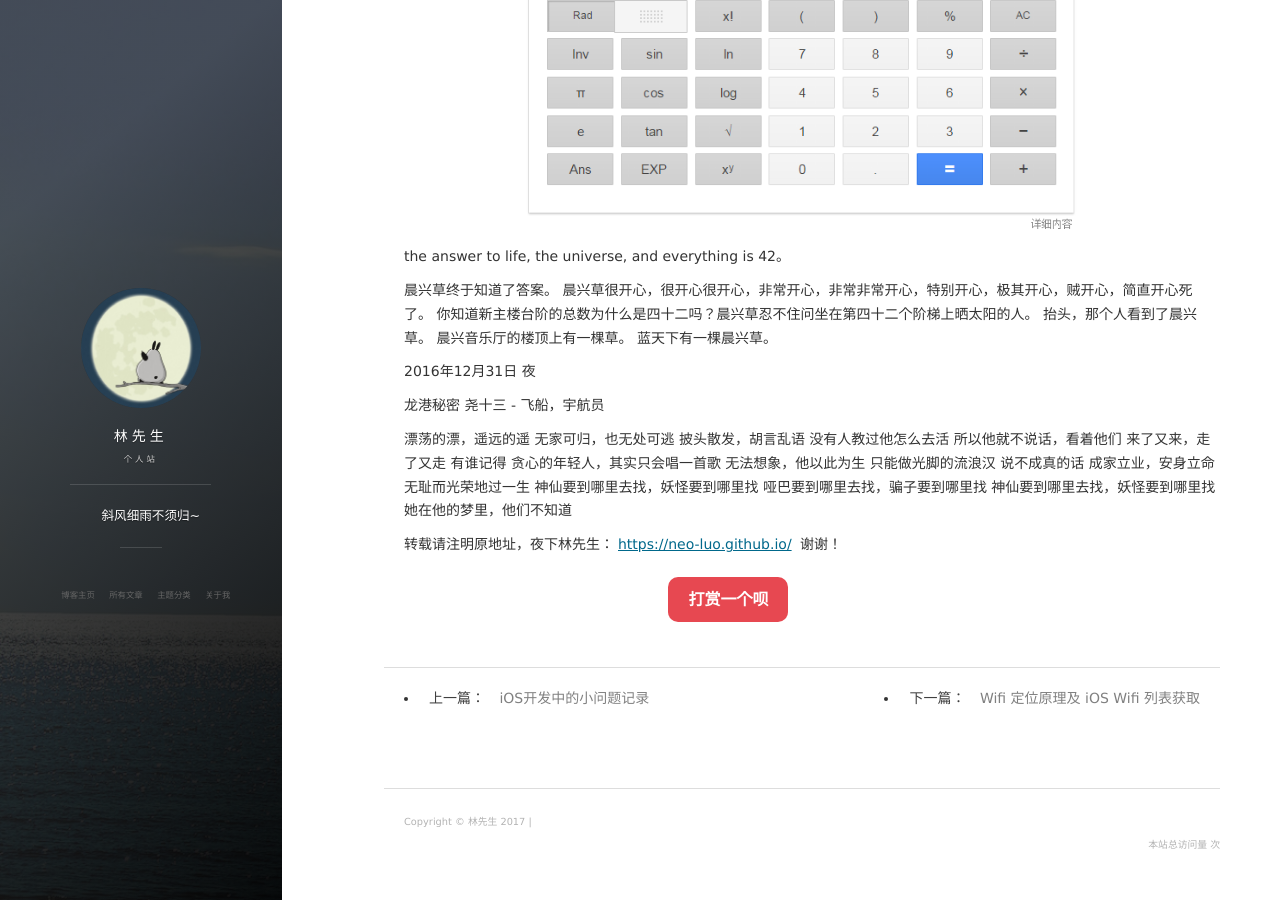
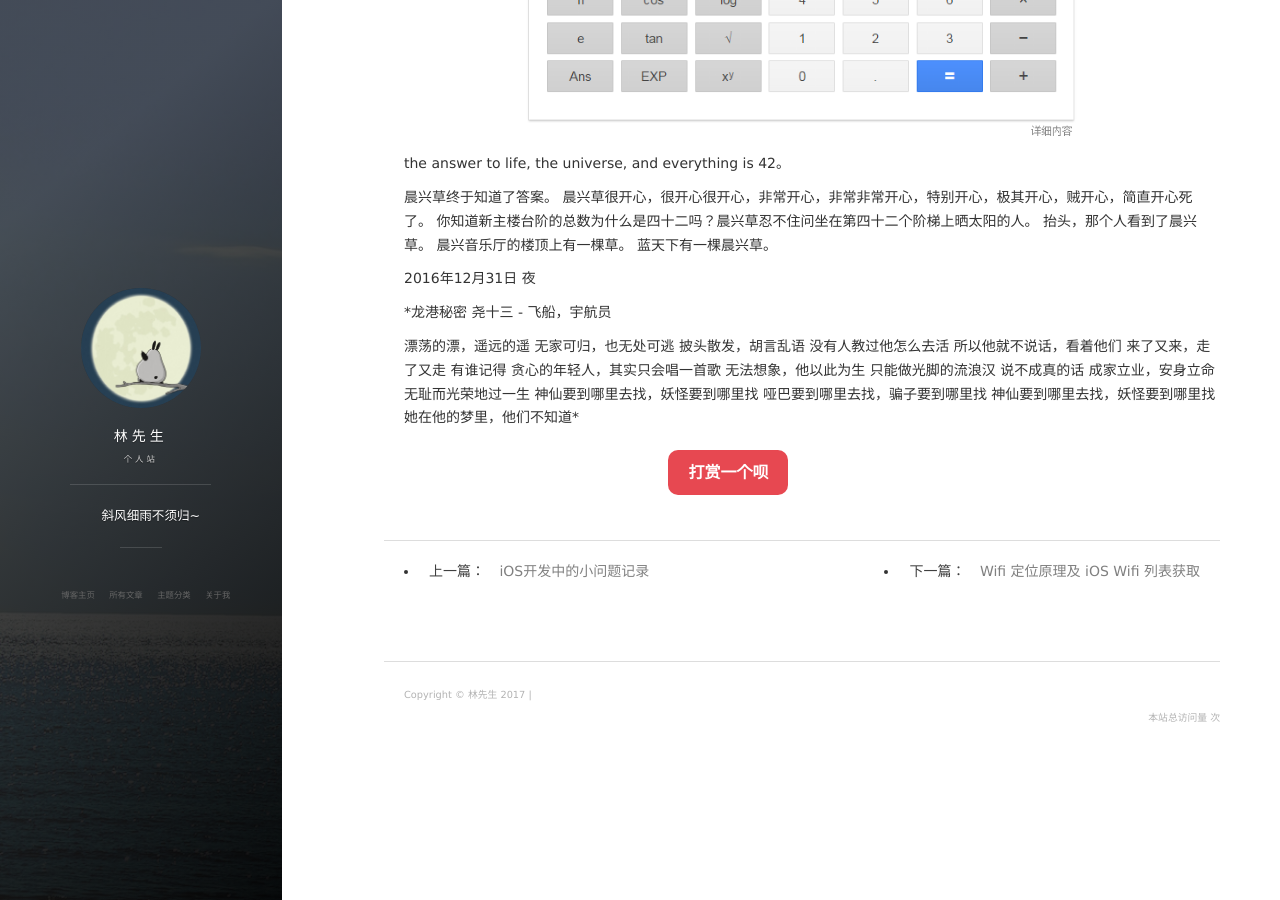
Before and after one commit to Neo-Luo/neo-luo.github.io, a Jekyll site: the page built from _posts/2016-12-31-晨兴音乐厅上有一棵草.md, in a window 1280 px wide and 900 px high, scrolled down 1670 px. Built offline with Jekyll 4.4.1, drawn with Linux system fonts in a browser that asks for light colours; nearby versions of some CDN libraries; comment, search, counter and statistics services are not loaded.

```diff
--- a/_posts/2016-12-31-晨兴音乐厅上有一棵草.md
+++ b/_posts/2016-12-31-晨兴音乐厅上有一棵草.md
@@ -5,7 +5,7 @@ date: 2016-12-31
 description: "晨兴音乐厅，晨兴草，42"
 tag: 北夜航风
 ---
-<iframe frameborder="no" border="0" marginwidth="0" marginheight="0" width=330 height=86 src="//music.163.com/outchain/player?type=2&id=35618537&auto=1&height=66"></iframe>
+
  ![](/images/posts/20161231/chenxing.jpg)
 晨兴音乐厅的楼顶上有一棵草。
 偶尔飞过的麻雀叫它晨兴草。
@@ -29,9 +29,8 @@ the answer to life, the universe, and everything is 42。
 <p> </p>
 2016年12月31日 夜
 
-龙港秘密
+*龙港秘密
 尧十三 - 飞船，宇航员
-
 
 漂荡的漂，遥远的遥
 无家可归，也无处可逃
@@ -49,9 +48,7 @@ the answer to life, the universe, and everything is 42。
 神仙要到哪里去找，妖怪要到哪里找
 哑巴要到哪里去找，骗子要到哪里找
 神仙要到哪里去找，妖怪要到哪里找
-她在他的梦里，他们不知道
+她在他的梦里，他们不知道*
 
 
 <p> </p>
-
-转载请注明原地址，夜下林先生：[https://neo-luo.github.io/](https://neo-luo.github.io/) 谢谢！
```
